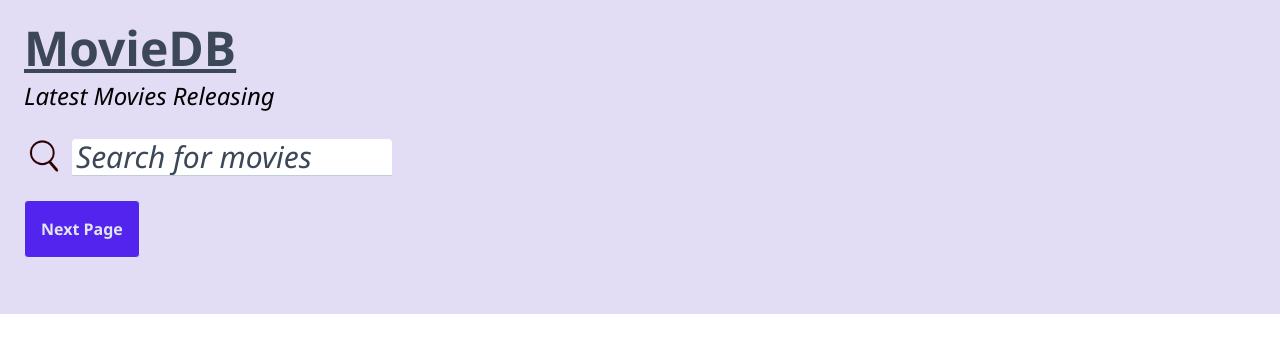
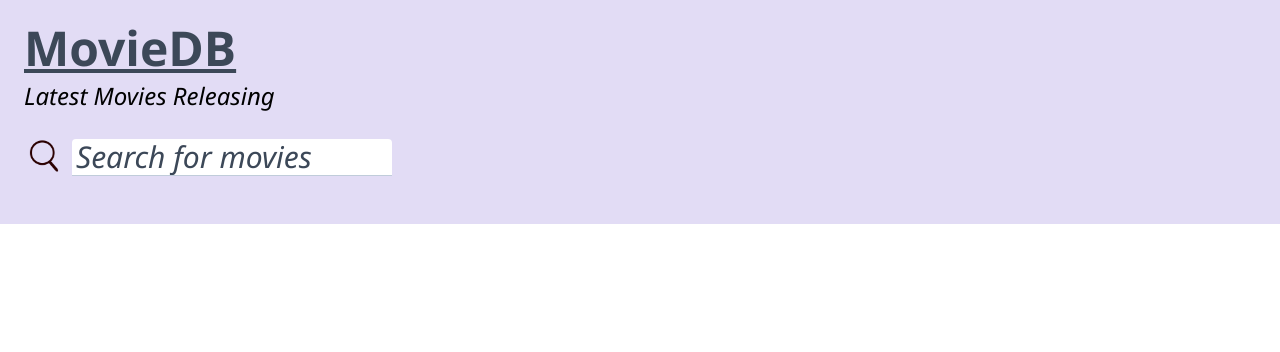
Before and after one commit to peterkwkwan/latest_movies_releasing, a React (Create React App) app: page / in a window 1280 px wide. Shown: the top 352 px of the page. Built offline with nearby package versions, Linux system fonts and the light colour scheme; no server answers.

Commit message:
feat: only include pagination when no search items

```diff
--- a/src/App.js
+++ b/src/App.js
@@ -53,11 +53,13 @@ function App() {
         <SearchResults results={searchResults} />
       )}
 
-      <Buttons
-        page={page}
-        handlePreviousClicked={handlePreviousClicked}
-        handleNextClicked={handleNextClicked}
-      />
+      {searchStr !== "" && (
+        <Buttons
+          page={page}
+          handlePreviousClicked={handlePreviousClicked}
+          handleNextClicked={handleNextClicked}
+        />
+      )}
     </div>
   );
 }
```
